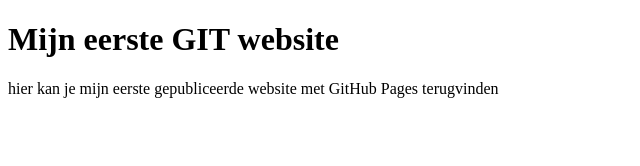
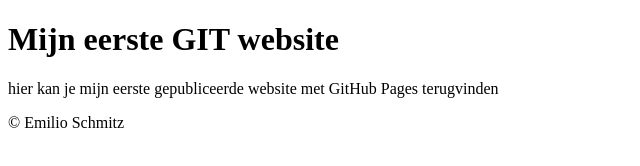
Before and after one commit to EmilioS-Immalle/EmilioS-immalle.github.io, a plain HTML site: page EersteGitWebsite/index.html in a window 1280 px wide. Shown: the whole page, without its empty margins (0-640 px from the left). Drawn offline with Linux system fonts and the light colour scheme.

Commit message:
footer toegevoegd

```diff
--- a/EersteGitWebsite/index.html
+++ b/EersteGitWebsite/index.html
@@ -8,7 +8,13 @@
 </head>
 <header><h1>Mijn eerste GIT website</h1></header>
 <body>
+    <article>
+        <section>
     <p>hier kan je mijn eerste gepubliceerde website met GitHub Pages terugvinden</p>
-
+</section>
+<footer>
+    <p>&copy Emilio Schmitz</p>
+</footer>
+</article>
 </body>
 </html>
```
